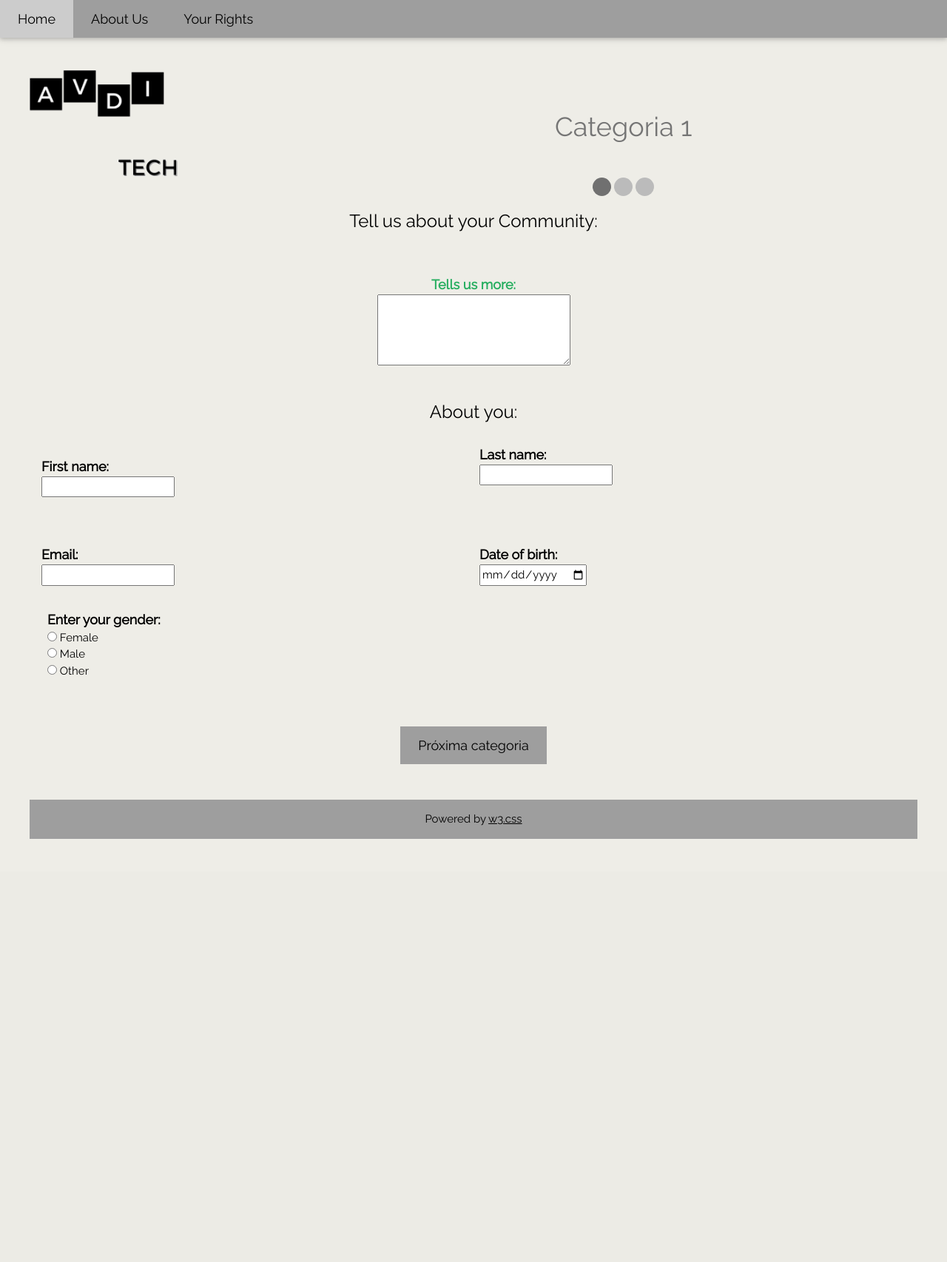
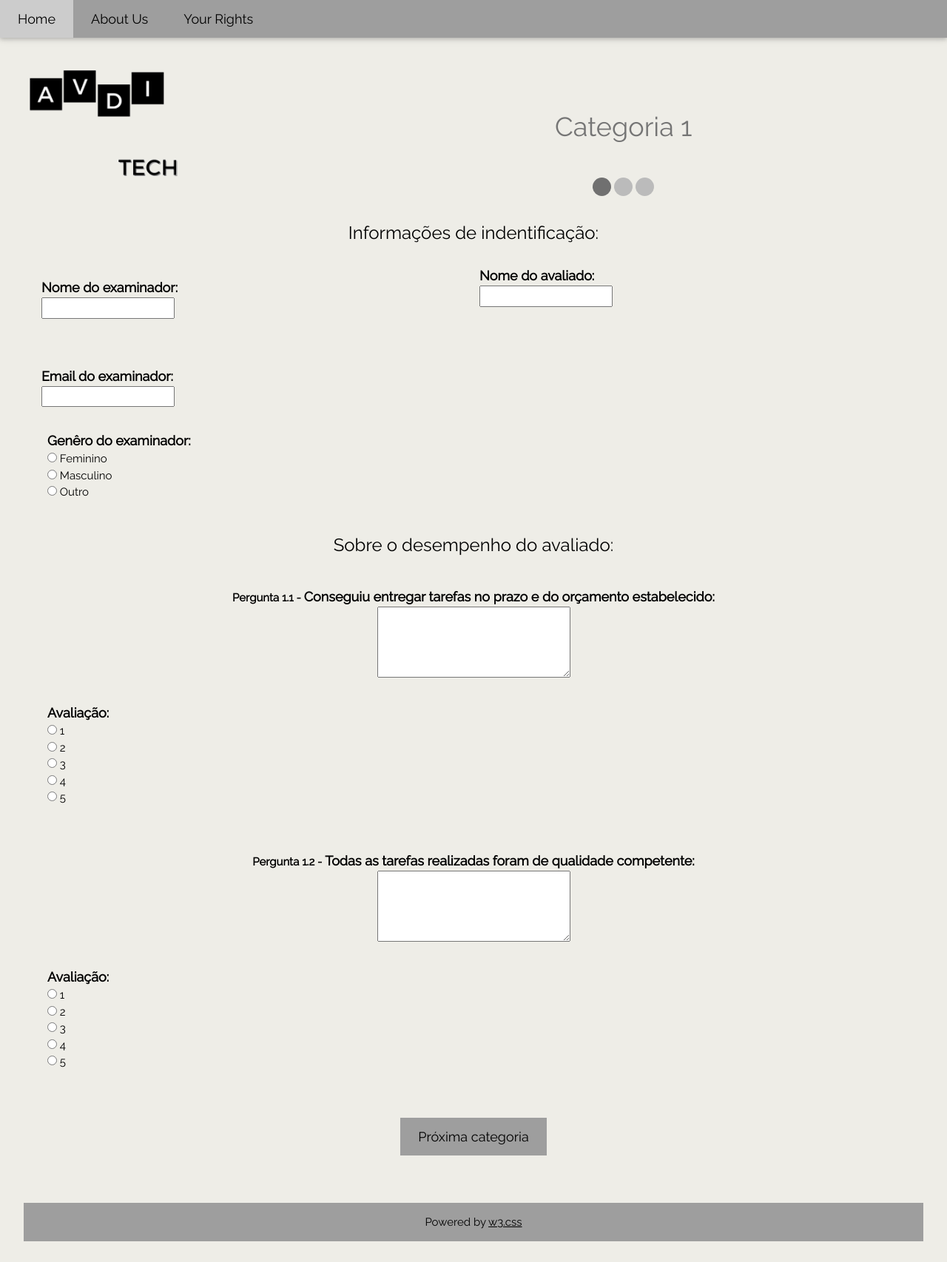
Before and after one commit to 15483114/Gest-oEmpresarial, a Flask app: page / in a window 1280 px wide. Shown: the whole page at 74% size. Before the commit the page ends 1134 px from the top, so only its background shows below. Run offline with Flask 2, Linux system fonts and the light colour scheme; some libraries are stand-ins or nearby versions.

Commit message:
categoria de avaliação 1 implementada

```diff
--- a/app.py
+++ b/app.py
@@ -11,40 +11,63 @@ app = Flask(__name__)
 # get root path for account in cloud
 BASE_DIR = os.path.dirname(os.path.abspath(__file__))
 
-survey_data = []
+id_data = []
+
+def __salvar_dados_csv():
+    str_dados = ''
+    for dado in id_data :
+        str_dados = str_dados + dado + ','
+    str_dados = str_dados + '\n'
+
+    with open(BASE_DIR + '/surveys/survey_samp_1.csv','a+') as myfile: # use a+ to append and create file if it doesn't exist
+            myfile.write(str_dados)
+
 
 # survey page
 @app.route("/", methods=['POST', 'GET'])
 def cat1_survey_page():
     message = ''
-    first_name = ''
-    last_name = ''
+    nome_examinador = ''
+    nome_avaliado = ''
     email = ''
-    gender = ''
-    str_field = ''
+    genero = ''
+    pergunta_1_1 = ''
+    aval_1_1 = ''
+    pergunta_1_2 = ''
+    aval_1_2 = ''
 
     if request.method == 'POST':
         # verefica se os campos de pesquisa estão presentes
-        str_field = request.form['str_field']
-        first_name = request.form['first_name']
-        last_name = request.form['last_name']
+        nome_examinador = request.form['nome_examinador']
+        nome_avaliado = request.form['nome_avaliado']
         email = request.form['email']
-        if 'gender' in request.form:
-            gender = request.form['gender']
-        else:
-            gender = 'NA'
+        genero = request.form['genero']
+        pergunta_1_1 = request.form['pergunta_1_1']
+        aval_1_1 = request.form['aval_1_1']
+        pergunta_1_2 = request.form['pergunta_1_2']
+        aval_1_2 = request.form['aval_1_2']
 
         # verifica se os campos essênciais estão preenchidos
         message = ''
         missing_required_answers_list = []
-        if str_field == '':
-            missing_required_answers_list.append('Tells us more')
-        if first_name == '':
-            missing_required_answers_list.append('First name')
-        if last_name == '':
-            missing_required_answers_list.append('Last name')
+        if nome_examinador == '':
+            missing_required_answers_list.append('Nome do examinador')
+        if nome_avaliado == '':
+            missing_required_answers_list.append('Nome do avaliado')
         if email == '':
-            missing_required_answers_list.append('Email')
+            missing_required_answers_list.append('Email do examinador')
+        if genero == '':
+            missing_required_answers_list.append('Genêro do examinador')
+
+        if pergunta_1_1 == '':
+            missing_required_answers_list.append('Pergunta 1.1')
+        if aval_1_1 == '':
+            missing_required_answers_list.append('Avaliação para pergunta 1.1')
+        if pergunta_1_2 == '':
+            missing_required_answers_list.append('GPergunta 1.2')
+        if aval_1_2 == '':
+            missing_required_answers_list.append('Avaliação para pergunta 1.2')
+
 
         if len(missing_required_answers_list) > 0:
             # retorna uma string com os campos vazios
@@ -53,27 +76,34 @@ def cat1_survey_page():
                 message += '<BR>' + str(ms)
             message += '</font></div>'
         else:
+            message = ''
             # Cria marcação de tempo para entrada
             entry_time = datetime.fromtimestamp(time.time()).strftime('%Y-%m-%d %H:%M:%S')
 
-            survey_data.append(entry_time)
-            survey_data.append(str_field)
-            survey_data.append(first_name)
-            survey_data.append(last_name)
-            survey_data.append(email)
-            survey_data.append(gender)
+            id_data.append(entry_time)
+            id_data.append(nome_examinador)
+            id_data.append(nome_avaliado)
+            id_data.append(email)
+            id_data.append(genero)
 
-            return render_template('cat2.html')
+            id_data.append(pergunta_1_1)
+            id_data.append(aval_1_1)
+            id_data.append(pergunta_1_2)
+            id_data.append(aval_1_2)
 
-            message = '<div class="w3-row-padding w3-padding-16 w3-center"><H3>' + str(survey_data[0]) + '</H3></div>'
+            __salvar_dados_csv()
+            #return render_template('cat2.html')
 
     return render_template('cat1.html',
                             message = Markup(message),
-                            first_name = first_name,
-                            last_name = last_name,
+                            nome_examinador = nome_examinador,
+                            nome_avaliado = nome_avaliado,
                             email = email,
-                            gender = gender,
-                            str_field = str_field)
+                            genero = genero,
+                            pergunta_1_1 = pergunta_1_1,
+                            aval_1_1 = aval_1_1,
+                            pergunta_1_2 = pergunta_1_2,
+                            aval_1_2 = aval_1_2)
 
 @app.route("/", methods=['POST', 'GET'])
 def cat2_survey_page():
--- a/surveys/survey_samp_1.csv
+++ b/surveys/survey_samp_1.csv
@@ -1,2 +1 @@
-2021-07-10 16:14:56,fdsfs,sdvfsdf@dfgfdg,2021-06-30,Neutral_happy,Family ,dasdasfcdzs,
-2021-07-10 16:48:03,dwadawd,adw@dasfa,2021-07-07,Somewhat_happy,Family Colleagues ,asdsdaw,
+2021-07-18 19:44:15,awdaw,dawdwa,dwadwa@dawd.cesc,Masculino,     dawd       ,2,            dawd,3,
--- a/templates/cat1.html
+++ b/templates/cat1.html
@@ -45,64 +45,85 @@
 
     {{message}}
 
-      <form action="http://localhost:5000/" id="cat1_survey_page" method="POST">
+    <form action="http://localhost:5000/" id="cat1_survey_page" method="POST">
 
-        <H3>Tell us about your Community:</H3>
+      <div class="w3-row-padding w3-padding-16 w3-center">
 
-        <div class="w3-row-padding w3-padding-16 w3-center">
-
-
-        <div class="w3-row-padding w3-padding-16 w3-center">
-          <div class="w3-padding-large">
-            <label for="text"><b><font style="color:#27AE60; font-size: large;">Tells us more:</font></b></label><BR>
-            <textarea name="str_field" rows="4" cols="30">{{str_field}}
-            </textarea>
-          </div>
-        </div>
-
-
-        <H3>About you:</H3>
+        <H3>Informações de indentificação:</H3>
 
         <div class="w3-row-padding w3-padding-16 w3-center">
           <div class="w3-half w3-left-align w3-padding-16">
-            <label for="first_name"><b><font style="font-size: large;">First name:</font></b><label><br>
-            <input type="text" name="first_name" value="{{first_name}}" required>
+            <label for="first_name"><b><font style="font-size: large;">Nome do examinador:</font></b><label><br>
+            <input type="text" name="nome_examinador" value="{{nome_examinador}}" required>
           </div>
 
           <div class="w3-half w3-left-align">
-            <label for="last_name"><b><font style="font-size: large;">Last name:</font></b></label><br>
-            <input type="text" name="last_name" value="{{last_name}}" required>
+            <label for="last_name"><b><font style="font-size: large;">Nome do avaliado:</font></b></label><br>
+            <input type="text" name="nome_avaliado" value="{{nome_avaliado}}" required>
           </div>
         </div>
 
 
         <div class="w3-row-padding w3-padding-16 w3-center">
           <div class="w3-half w3-left-align w3-padding-16">
-          <label for="email"><b><font style="font-size: large;">Email:</font></b></label><br>
+          <label for="email"><b><font style="font-size: large;">Email do examinador:</font></b></label><br>
           <input type="email" name="email" value="{{email}}">
         </div>
 
-        <div class="w3-half w3-left-align w3-padding-16">
-          <label for="date_of_birth"><b><font style="font-size: large;">Date of birth:</font></b></label><br>
-          <input type="date" name="date_of_birth">
+
+        <div class="w3-row-padding w3-padding-16 w3-center">
+          <div class="w3-half w3-left-align w3-padding-16">
+            <label for="genero"><b><font style="font-size: large;">Genêro do examinador:</font></b></label><br>
+            <input type="radio" name="genero" value="Feminino"> Feminino</input><br>
+            <input type="radio" name="genero" value="Masculino"> Masculino</input><br>
+            <input type="radio" name="genero" value="Outro"> Outro</input>
+          </div>
+        </div>
+
+
+        <H3>Sobre o desempenho do avaliado:</H3>
+
+        <div class="w3-row-padding w3-padding-16 w3-center">
+          <div class="w3-padding-large">
+            <label for="text"><b>Pergunta 1.1 - <font style="font-size: large;">Conseguiu entregar tarefas no prazo e do orçamento estabelecido:</font></b></label><BR>
+            <textarea name="pergunta_1_1" rows="4" cols="30">{{pergunta_1_1}}
+            </textarea>
+          </div>
+
+          <div class="w3-half w3-left-align w3-padding-16">
+            <label for="aval_1_1"><b><font style="font-size: large;">Avaliação:</font></b></label><br>
+            <input type="radio" name="aval_1_1" value="1"> 1</input><br>
+            <input type="radio" name="aval_1_1" value="2"> 2</input><br>
+            <input type="radio" name="aval_1_1" value="3"> 3</input><br>
+            <input type="radio" name="aval_1_1" value="4"> 4</input><br>
+            <input type="radio" name="aval_1_1" value="5"> 5</input>
+          </div>
         </div>
 
         <div class="w3-row-padding w3-padding-16 w3-center">
+          <div class="w3-padding-large">
+            <label for="text"><b>Pergunta 1.2 - <font style="font-size: large;">Todas as tarefas realizadas foram de qualidade competente:</font></b></label><BR>
+            <textarea name="pergunta_1_2" rows="4" cols="30">{{pergunta_1_2}}
+            </textarea>
+          </div>
+
           <div class="w3-half w3-left-align w3-padding-16">
-            <label for="gender"><b><font style="font-size: large;">Enter your gender:</font></b></label><br>
-            <input type="radio" name="gender" value="female"> Female</input><br>
-            <input type="radio" name="gender" value="male"> Male</input><br>
-            <input type="radio" name="gender" value="other"> Other</input>
+            <label for="aval_1_2"><b><font style="font-size: large;">Avaliação:</font></b></label><br>
+            <input type="radio" name="aval_1_2" value="1"> 1</input><br>
+            <input type="radio" name="aval_1_2" value="2"> 2</input><br>
+            <input type="radio" name="aval_1_2" value="3"> 3</input><br>
+            <input type="radio" name="aval_1_2" value="4"> 4</input><br>
+            <input type="radio" name="aval_1_2" value="5"> 5</input>
           </div>
         </div>
 
 
         <div class="w3-row-padding w3-padding-16 w3-center">
           <input type="submit" id="submitButton" value="Próxima categoria" name="submit"
-
           class="w3-button w3-gray w3-padding-large w3-large w3-margin-top">
         </div>
 
+      </div>
 
     </form>
 
```
